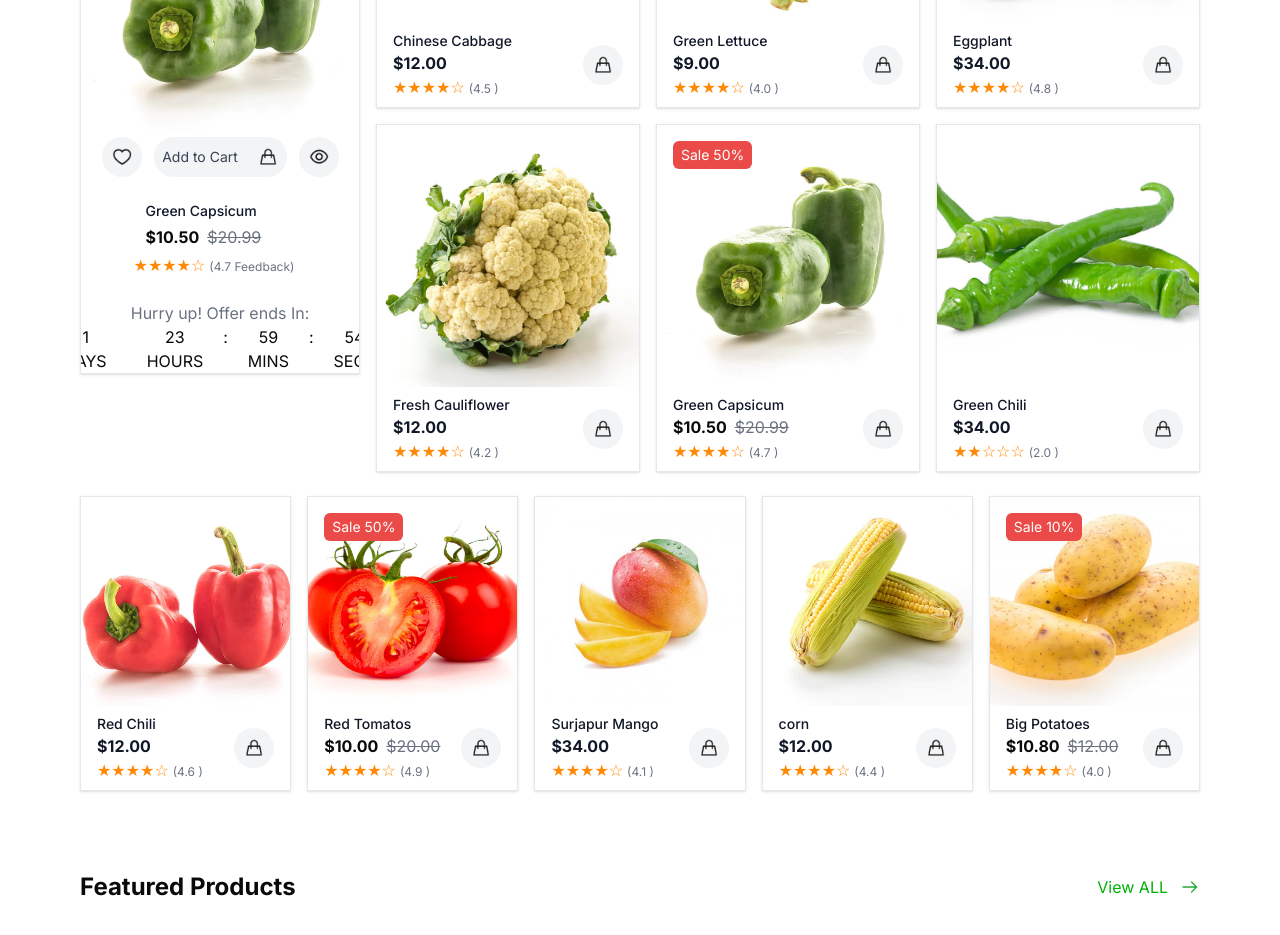
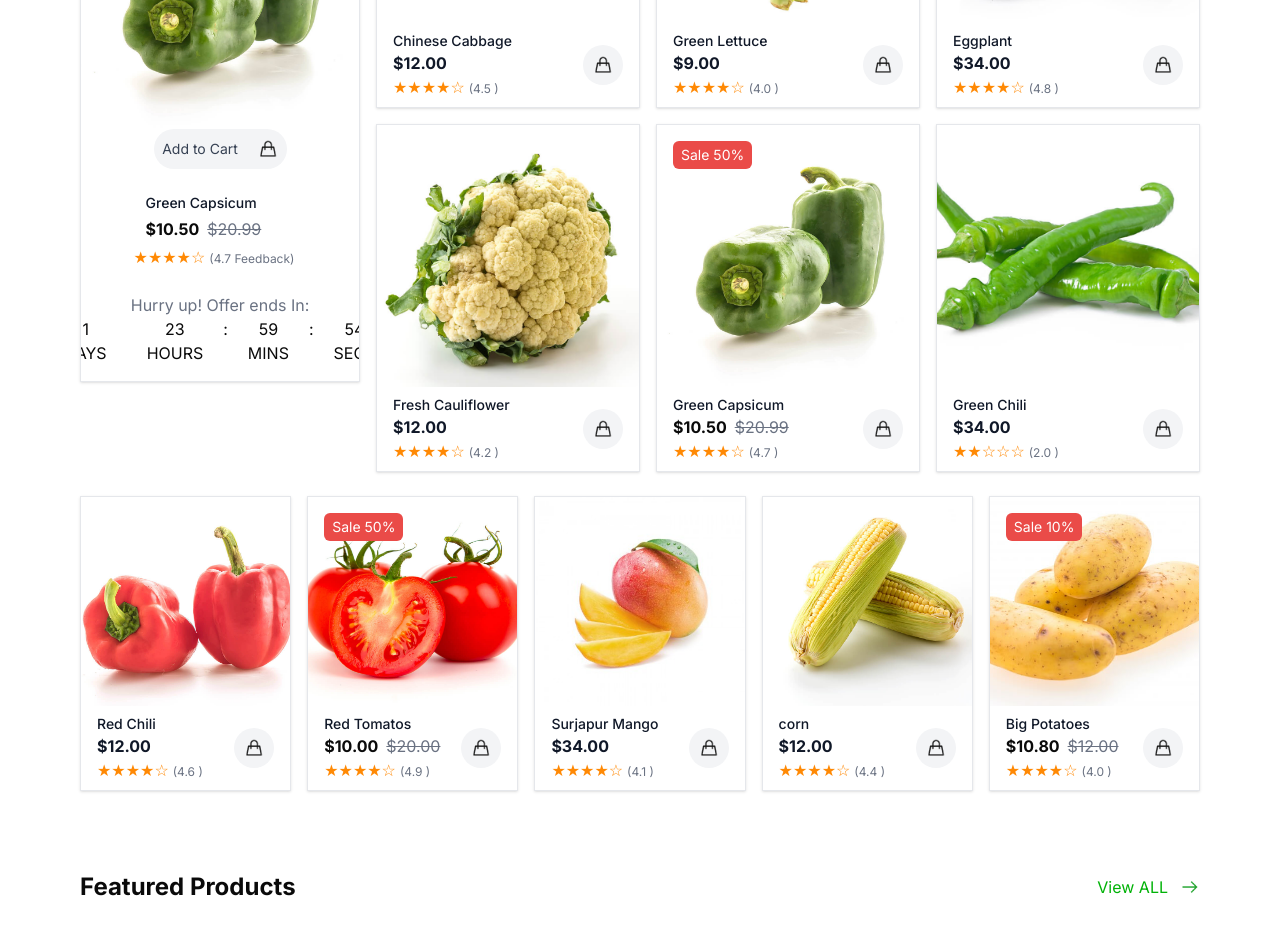
Before and after one commit to Anonymous-Roys/smabuyer, a Next.js app: page / in a window 1280 px wide. Shown: the part 1300-2235 px from the top of the page. Built offline with nearby package versions, Linux system fonts and the light colour scheme.

Commit message:
modify the padding on this card

```diff
--- a/components/ui/custom-card.tsx
+++ b/components/ui/custom-card.tsx
@@ -211,7 +211,7 @@ const ProductCard = React.forwardRef<HTMLDivElement, ProductCardProps>(
             <button
               aria-label={`add ${name} to favourites`}
               className={cn(
-                "flex h-10 w-10 items-center cursor-pointer justify-center rounded-full transition-colors bg-gray-100 text-gray-700 hover:bg-gray-200 dark:bg-gray-800 dark:text-gray-300 dark:hover:bg-gray-700"
+                "flex h-10 w-10 items-center cursor-pointer justify-center rounded-full transition-colors bg-gray-100 text-gray-700 hover:bg-gray-200 dark:bg-gray-800 dark:text-gray-300 dark:hover:bg-gray-700 group-hover:opacity-100 opacity-0"
               )}
             >
               <ImageBlur
@@ -242,7 +242,7 @@ const ProductCard = React.forwardRef<HTMLDivElement, ProductCardProps>(
             <button
               aria-label={`View ${name}`}
               className={cn(
-                "flex h-10 w-10 items-center cursor-pointer justify-center rounded-full transition-colors bg-gray-100 text-gray-700 hover:bg-gray-200 dark:bg-gray-800 dark:text-gray-300 dark:hover:bg-gray-700"
+                "flex h-10 w-10 items-center cursor-pointer justify-center rounded-full transition-colors bg-gray-100 text-gray-700 hover:bg-gray-200 dark:bg-gray-800 dark:text-gray-300 dark:hover:bg-gray-700 group-hover:opacity-100 opacity-0"
               )}
             >
               <ImageBlur
@@ -325,7 +325,7 @@ const ProductCard = React.forwardRef<HTMLDivElement, ProductCardProps>(
               </button>
             )}
             {isHotDeal && !hotDealExpired ? (
-              <div>
+              <div className="pb-4">
                 <p className="text-center mt-4 text-gray-500 dark:text-gray-400">
                   Hurry up! Offer ends In:
                 </p>
```
